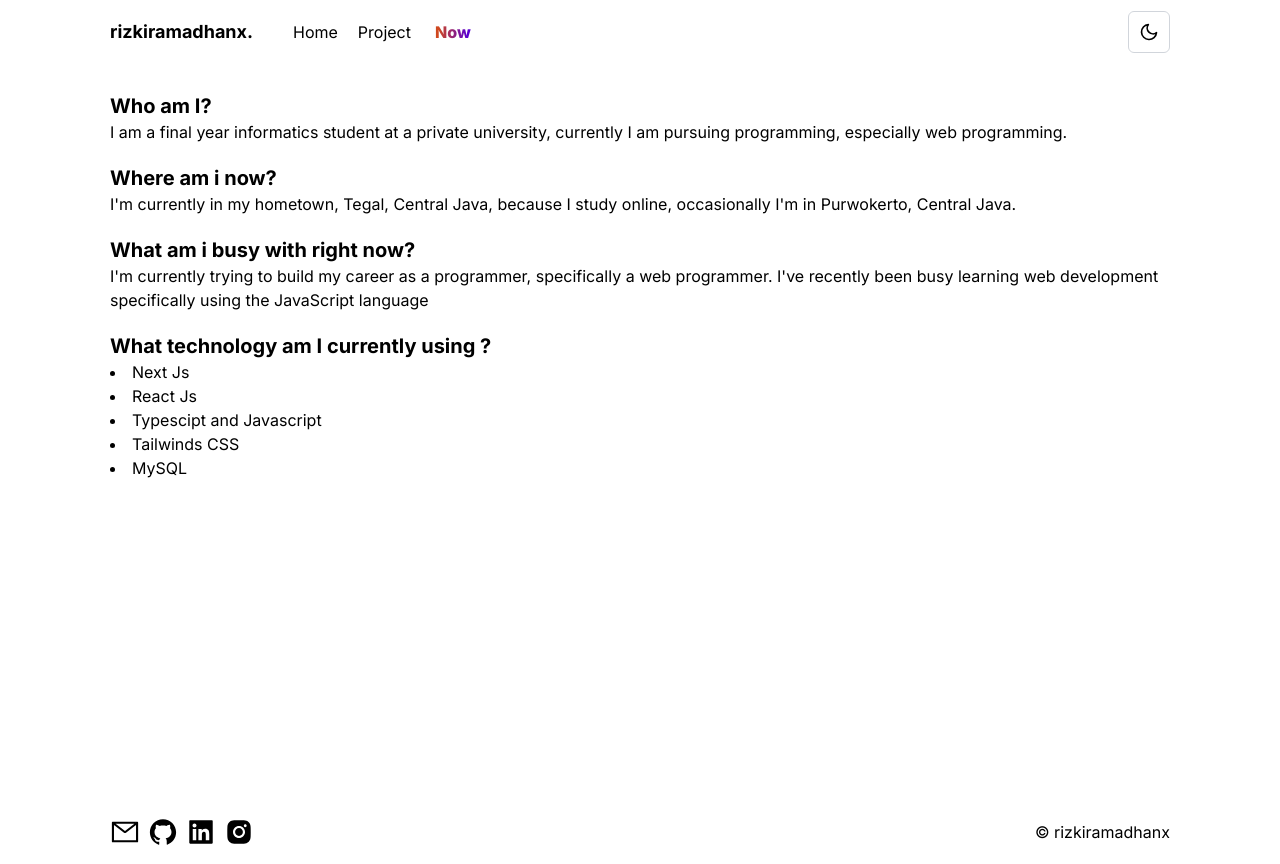
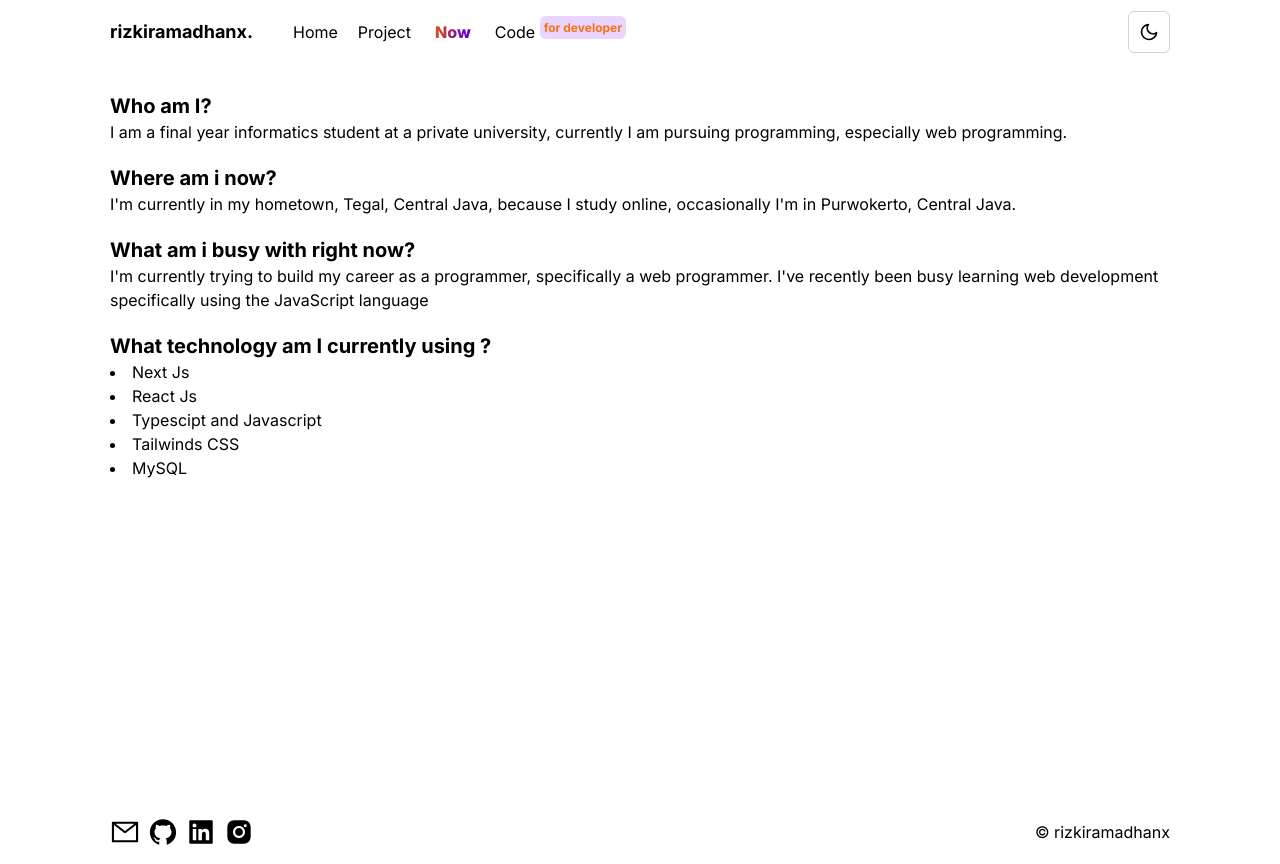
Before and after one commit to rizkiramadhanx/rizkiramadhanx.xyz, a Next.js app: page /now in a window 1280 px wide. Built offline with nearby package versions, Linux system fonts and the light colour scheme.

Commit message:
feat : add test mdx, add navbar

```diff
--- a/next.config.js
+++ b/next.config.js
@@ -2,8 +2,22 @@
 const nextConfig = {
   reactStrictMode: true,
   images: {
-    domains: ['picsum.photos'],
+    domains: ["picsum.photos"],
   },
+  pageExtensions: ["ts", "tsx", "js", "jsx", "md", "mdx"],
 };
 
-module.exports = nextConfig;
+const withMDX = require("@next/mdx")({
+  extension: /\.mdx?$/,
+  options: {
+    // If you use remark-gfm, you'll need to use next.config.mjs
+    // as the package is ESM only
+    // https://github.com/remarkjs/remark-gfm#install
+    remarkPlugins: [],
+    rehypePlugins: [],
+    // If you use `MDXProvider`, uncomment the following line.
+    // providerImportSource: "@mdx-js/react",
+  },
+});
+
+module.exports = withMDX(nextConfig);
--- a/package.json
+++ b/package.json
@@ -9,6 +9,9 @@
     "lint": "next lint"
   },
   "dependencies": {
+    "@mdx-js/loader": "^2.3.0",
+    "@mdx-js/react": "^2.3.0",
+    "@next/mdx": "^13.4.12",
     "@types/node": "18.15.11",
     "@types/nprogress": "^0.2.0",
     "@types/react": "18.0.35",
--- a/src/components/layout/Header.tsx
+++ b/src/components/layout/Header.tsx
@@ -1,23 +1,23 @@
-import clsxm from '@/libs/clsxm';
+import clsxm from "@/libs/clsxm";
 
-import { useState, useEffect } from 'react';
-import styles from '@/styles/styles';
-import ThemeButton from '@/components/button/ThemeButton';
-import { useRouter } from 'next/router';
-import Link from 'next/link';
+import { useState, useEffect } from "react";
+import styles from "@/styles/styles";
+import ThemeButton from "@/components/button/ThemeButton";
+import { useRouter } from "next/router";
+import Link from "next/link";
 
 const navbarDatas = [
   {
-    pathname: '/',
-    name: 'Home',
+    pathname: "/",
+    name: "Home",
   },
   {
-    pathname: '/project',
-    name: 'Project',
+    pathname: "/project",
+    name: "Project",
   },
   {
-    pathname: '/now',
-    name: 'Now',
+    pathname: "/now",
+    name: "Now",
   },
 ];
 
@@ -33,22 +33,22 @@ const Header = () => {
   };
 
   useEffect(() => {
-    window.addEventListener('scroll', handleScroll);
+    window.addEventListener("scroll", handleScroll);
     return () => {
-      window.removeEventListener('scroll', handleScroll);
+      window.removeEventListener("scroll", handleScroll);
     };
   });
   return (
     <nav
       className={clsxm(
-        'backdrop-blur-md bg-opacity-20',
-        'sticky z-10 top-0',
+        "backdrop-blur-md bg-opacity-20",
+        "sticky z-10 top-0",
         onTop
-          ? ''
-          : ' dark:shadow-white dark:bg-mainDark shadow-black bg-main border-b border-gray-300'
+          ? ""
+          : " dark:shadow-white dark:bg-mainDark shadow-black bg-main border-b border-gray-300"
       )}
     >
-      <div className={clsxm('h-16', styles.container)}>
+      <div className={clsxm("h-16", styles.container)}>
         <div className="flex items-center justify-between h-full">
           <div className="flex items-center">
             <div className="hidden sm:inline font-bold text-lg">
@@ -60,21 +60,41 @@ const Header = () => {
                   href={data.pathname}
                   key={key}
                   className={clsxm(
-                    pathname === data.pathname ? 'px-1 ' : '',
-                    'cursor-pointer hover:scale-105 text-underline'
+                    pathname === data.pathname ? "px-1 " : "",
+                    "cursor-pointer hover:scale-105 text-underline"
                   )}
                 >
                   <span
                     className={clsxm(
                       pathname === data.pathname
-                        ? 'text-gradient-sm font-extrabold'
-                        : ''
+                        ? "text-gradient-sm font-extrabold"
+                        : ""
                     )}
                   >
                     {data.name}
                   </span>
                 </Link>
               ))}
+              <Link
+                href="/blog"
+                className={clsxm(
+                  pathname === "blog" ? "px-1 " : "",
+                  "cursor-pointer hover:scale-105 hidden lg:block"
+                )}
+              >
+                <span
+                  className={clsxm(
+                    pathname === "blog"
+                      ? "text-gradient-sm font-extrabold"
+                      : "" + "text-underline"
+                  )}
+                >
+                  Code{" "}
+                  <sup className="text-xs font-bold text-orange-500 bg-purple-200 px-1 py-1 rounded-md">
+                    for developer
+                  </sup>
+                </span>
+              </Link>
             </div>
           </div>
           <ThemeButton />
```
Also changed, not shown: src/pages/blog/my-mdx-page.mdx (added, +9 -0 lines), 1 other file (tests, documents, lock files or other folders).
